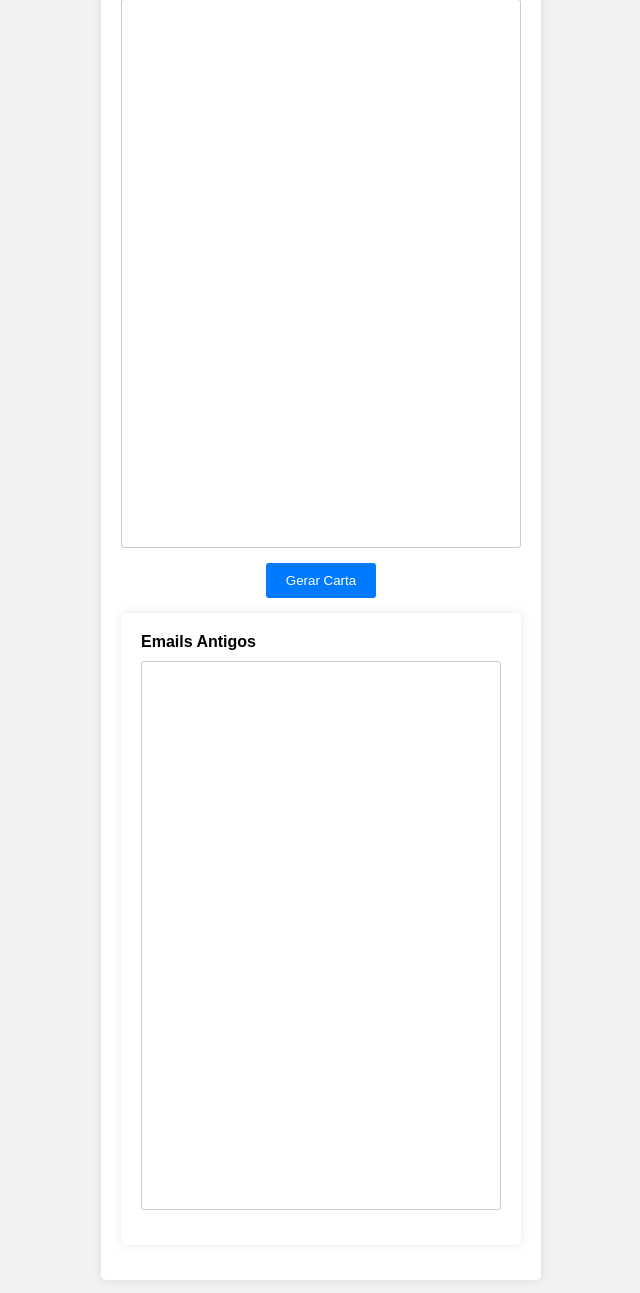
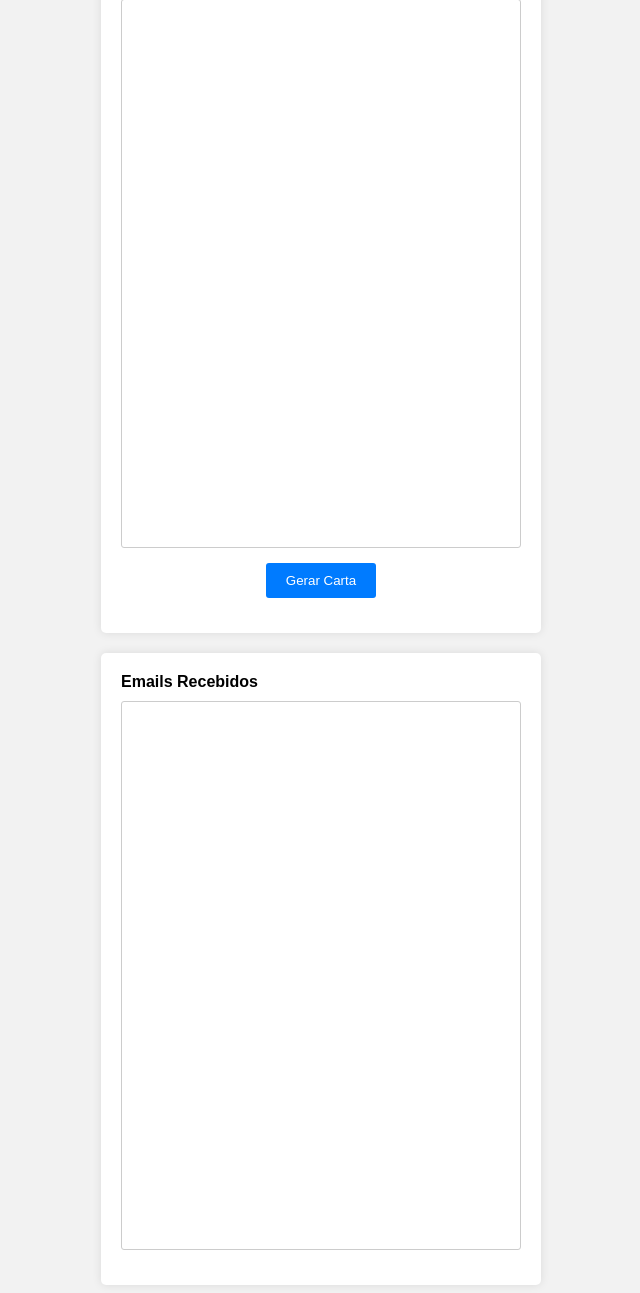
Before and after one commit to jerre231/cartas, a Flask app: a page that uses templates/carta.html in a window 1280 px wide. Shown: the part 127-1420 px from the top of the page, without its empty margins (319-959 px from the left). Run offline with Flask 3, Linux system fonts and the light colour scheme.

Commit message:
updated styles_carta.css

```diff
--- a/static/styles_carta.css
+++ b/static/styles_carta.css
@@ -17,6 +17,7 @@ form {
     background-color: #fff;
     border-radius: 5px;
     box-shadow: 0px 0px 10px rgba(0, 0, 0, 0.1);
+    margin-bottom: 20px;
 }
 .destinatario_box {
     margin-bottom: 10px;
--- a/templates/carta.html
+++ b/templates/carta.html
@@ -21,8 +21,8 @@
             <textarea name="mensagem">
             </textarea>
             </div>
+            <!--
             <div class="input_box">
-            <!--
             <label for="remetente">Remetente: </label>
             <input name="remetente" type="text"/>
             </div>
@@ -33,7 +33,7 @@
         </form>
 
         <div name="reading_area">
-            <div name="reading_title"><pr name="reading_title">Emails Antigos</pr></div>
+            <div name="reading_title"><pr name="reading_title">Emails Recebidos</pr></div>
             <textarea name="reading_area" readonly></textarea>
         </div>
     </body>
```
